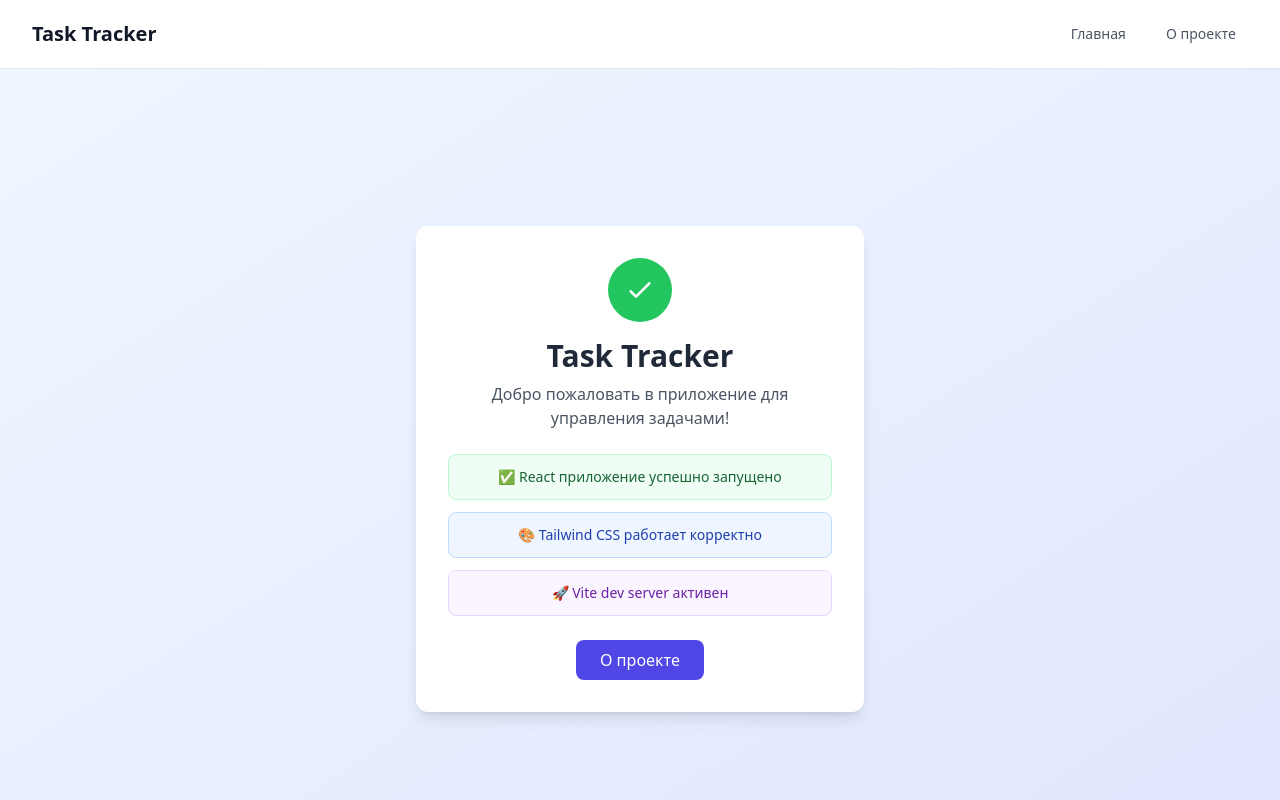
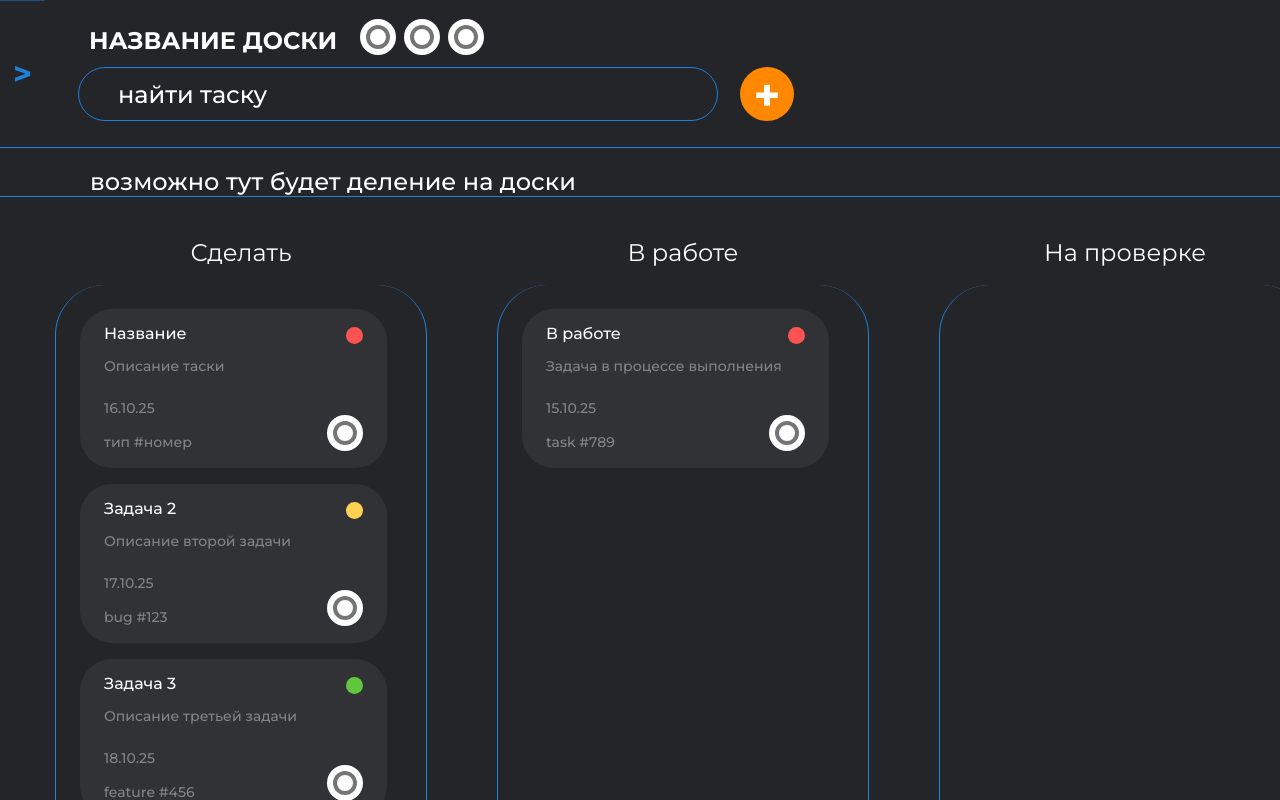
Before and after one commit to BPE2301-6/frontend, a React (Vite) app: page / in a window 1280 px wide. Shown: the top 800 px of the page. Built offline with nearby package versions, Linux system fonts and the light colour scheme.

Commit message:
[FRONT-1] feat(homepage): setting tailwind and made page in design (#4)

```diff
--- a/src/app/App.jsx
+++ b/src/app/App.jsx
@@ -1,12 +1,13 @@
 import { BrowserRouter as Router, Routes, Route } from 'react-router-dom';
 import RootLayout from '@app/layouts/RootLayout';
+import KanbanBoard from '@widgets/KanbanBoard';
 
 function App() {
   return (
     <Router>
       <RootLayout>
         <Routes>
-          <Route path="/" element={<HomePage />} />
+          <Route path="/" element={<KanbanBoard />} />
           <Route path="/about" element={<AboutPage />} />
         </Routes>
       </RootLayout>
--- a/src/app/layouts/RootLayout.jsx
+++ b/src/app/layouts/RootLayout.jsx
@@ -1,39 +1,7 @@
 function RootLayout({ children }) {
   return (
-    <div className="min-h-screen bg-gray-50">
-      <header className="bg-white shadow-sm border-b">
-        <div className="max-w-7xl mx-auto px-4 sm:px-6 lg:px-8">
-          <div className="flex justify-between items-center py-4">
-            <div className="flex items-center">
-              <h1 className="text-xl font-semibold text-gray-900">Task Tracker</h1>
-            </div>
-            <nav className="flex space-x-4">
-              <a
-                href="/"
-                className="text-gray-600 hover:text-gray-900 px-3 py-2 rounded-md text-sm font-medium transition-colors"
-              >
-                Главная
-              </a>
-              <a
-                href="/about"
-                className="text-gray-600 hover:text-gray-900 px-3 py-2 rounded-md text-sm font-medium transition-colors"
-              >
-                О проекте
-              </a>
-            </nav>
-          </div>
-        </div>
-      </header>
-
-      <main className="flex-1">{children}</main>
-
-      <footer className="bg-white border-t mt-auto">
-        <div className="max-w-7xl mx-auto px-4 sm:px-6 lg:px-8 py-4">
-          <p className="text-center text-gray-500 text-sm">
-            © 2024 Task Tracker. Создано с помощью React + Vite + Tailwind CSS
-          </p>
-        </div>
-      </footer>
+    <div className="min-h-screen bg-figma-bg overflow-hidden">
+      {children}
     </div>
   );
 }
--- a/src/shared/styles/globals.css
+++ b/src/shared/styles/globals.css
@@ -1,3 +1,6 @@
+/* Import Montserrat font */
+@import url('https://fonts.googleapis.com/css2?family=Montserrat:wght@400;500;700&display=swap');
+
 /* Tailwind base imports */
 @tailwind base;
 @tailwind components;
@@ -8,4 +11,9 @@ html,
 body,
 #root {
   height: 100%;
+  font-family: 'Montserrat', sans-serif;
+  background-color: #242528;
+  color: #FFFFFF;
+  margin: 0;
+  padding: 0;
 }
--- /dev/null
+++ b/src/widgets/KanbanBoard.jsx
@@ -0,0 +1,183 @@
+import React from 'react';
+
+// Компонент карточки задачи
+function TaskCard({ title, description, date, type, priority, assignee, className = "" }) {
+  const getPriorityColor = () => {
+    switch (priority) {
+      case 'high': return 'bg-figma-red';
+      case 'medium': return 'bg-figma-yellow';
+      case 'low': return 'bg-figma-green';
+      default: return 'bg-figma-red';
+    }
+  };
+
+  return (
+    <div className={`w-figma-card-width h-figma-card-height bg-figma-card rounded-figma-card relative ${className}`}>
+      {/* Приоритет */}
+      <div className={`absolute w-[17px] h-[17px] rounded-full ${getPriorityColor()} top-[18px] right-[24px]`}></div>
+
+      {/* Название */}
+      <div className="absolute top-[15px] left-[24px]">
+        <div className="text-figma-card-title font-montserrat font-medium text-figma-white leading-[20px]">
+          {title}
+        </div>
+      </div>
+
+      {/* Описание */}
+      <div className="absolute top-[49px] left-[24px]">
+        <div className="text-figma-card-text font-montserrat font-medium text-figma-text-secondary leading-[17px]">
+          {description}
+        </div>
+      </div>
+
+      {/* Дата */}
+      {date && (
+        <div className="absolute top-[91px] left-[24px]">
+          <div className="text-figma-card-text font-montserrat font-medium text-figma-text-secondary leading-[17px]">
+            {date}
+          </div>
+        </div>
+      )}
+
+      {/* Тип */}
+      <div className="absolute bottom-[17px] left-[24px]">
+        <div className="text-figma-card-text font-montserrat font-medium text-figma-text-secondary leading-[17px]">
+          {type}
+        </div>
+      </div>
+
+      {/* Аватар */}
+      <div className="absolute bottom-[17px] right-[24px]">
+        <div className="w-9 h-9 bg-figma-white rounded-full flex items-center justify-center">
+          <div className="w-6 h-6 border-4 border-figma-user-border rounded-full"></div>
+        </div>
+      </div>
+    </div>
+  );
+}
+
+// Компонент колонки
+function KanbanColumn({ title, tasks, className = "" }) {
+  return (
+    <div className={`w-figma-column-width h-figma-column-height border border-figma-blue border-t-0 rounded-t-figma-column relative ${className}`}>
+      {/* Заголовок колонки */}
+      <div className="absolute -top-[47px] left-1/2 transform -translate-x-1/2">
+        <div className="text-figma-title font-montserrat font-normal text-figma-white leading-[29px]">
+          {title}
+        </div>
+      </div>
+
+      {/* Задачи */}
+      <div className="pt-6 px-6 space-y-4">
+        {tasks.map((task, index) => (
+          <TaskCard key={index} {...task} />
+        ))}
+      </div>
+    </div>
+  );
+}
+
+// Основной компонент Kanban доски
+function KanbanBoard() {
+  const tasks = {
+    todo: [
+      {
+        title: 'Название',
+        description: 'Описание таски',
+        date: '16.10.25',
+        type: 'тип #номер',
+        priority: 'high',
+        assignee: 'A'
+      },
+      {
+        title: 'Задача 2',
+        description: 'Описание второй задачи',
+        date: '17.10.25',
+        type: 'bug #123',
+        priority: 'medium',
+        assignee: 'B'
+      },
+      {
+        title: 'Задача 3',
+        description: 'Описание третьей задачи',
+        date: '18.10.25',
+        type: 'feature #456',
+        priority: 'low',
+        assignee: 'C'
+      }
+    ],
+    inProgress: [
+      {
+        title: 'В работе',
+        description: 'Задача в процессе выполнения',
+        date: '15.10.25',
+        type: 'task #789',
+        priority: 'high',
+        assignee: 'D'
+      }
+    ],
+    review: [],
+    done: []
+  };
+
+  return (
+    <div className="w-[1831px] h-[1024px] bg-figma-bg relative">
+      {/* Меню/Заголовок */}
+      <div className="absolute w-full h-figma-header top-0 left-0 bg-figma-bg border-b border-figma-blue">
+        {/* Стрелка влево */}
+        <div className="absolute left-[13px] top-[54px] text-figma-arrow font-montserrat font-bold text-figma-blue leading-[39px]">
+          &gt;
+        </div>
+
+        {/* Вертикальная линия */}
+        <div className="absolute w-[1px] h-[148px] left-[44px] top-0 bg-figma-blue transform rotate-90 origin-top"></div>
+
+        {/* Название доски */}
+        <div className="absolute left-[89px] top-[26px] text-figma-title font-montserrat font-bold text-figma-white leading-[29px]">
+          НАЗВАНИЕ ДОСКИ
+        </div>
+
+        {/* Поле поиска */}
+        <div className="absolute w-[640px] h-[54px] left-[78px] top-[67px] border border-figma-blue rounded-figma-search">
+          <div className="absolute left-[39px] top-[12px] text-figma-title font-montserrat font-medium text-figma-white leading-[29px]">
+            найти таску
+          </div>
+        </div>
+
+        {/* Кнопка добавления */}
+        <div className="absolute w-[54px] h-[54px] left-[740px] top-[67px] bg-figma-orange rounded-full flex items-center justify-center">
+          <div className="text-figma-plus font-montserrat font-bold text-figma-white leading-[55px]">
+            +
+          </div>
+        </div>
+
+        {/* Аватары пользователей */}
+        <div className="absolute left-[360px] top-[19px] flex space-x-[8px]">
+          {['A', 'B', 'C'].map((user, index) => (
+            <div key={index} className="w-9 h-9 bg-figma-white rounded-full flex items-center justify-center">
+              <div className="w-6 h-6 border-4 border-figma-user-border rounded-full"></div>
+            </div>
+          ))}
+        </div>
+      </div>
+
+      {/* Текст под заголовком */}
+      <div className="absolute left-[90px] top-[167px] text-figma-title font-montserrat font-medium text-figma-white leading-[29px]">
+        возможно тут будет деление на доски
+      </div>
+
+      {/* Горизонтальная линия */}
+      <div className="absolute w-full h-[1px] left-0 top-[196px] bg-figma-blue"></div>
+
+      {/* Колонки Kanban */}
+      <div className="absolute left-[55px] top-[285px] flex space-x-[70px]">
+        <KanbanColumn title="Сделать" tasks={tasks.todo} />
+        <KanbanColumn title="В работе" tasks={tasks.inProgress} />
+        <KanbanColumn title="На проверке" tasks={tasks.review} />
+        <KanbanColumn title="Готово" tasks={tasks.done} />
+      </div>
+    </div>
+  );
+}
+
+export default KanbanBoard;
--- a/tailwind.config.js
+++ b/tailwind.config.js
@@ -1,6 +1,49 @@
 // Tailwind config: scan all jsx/js files
 export default {
   content: ['./index.html', './src/**/*.{js,jsx}'],
-  theme: { extend: {} },
+  theme: {
+    extend: {
+      colors: {
+        // Точные цвета из Figma CSS
+        'figma-bg': '#242528',
+        'figma-blue': '#1E80D9',
+        'figma-orange': '#FF8800',
+        'figma-white': '#FFFFFF',
+        'figma-card': '#313236',
+        'figma-text-secondary': '#838486',
+        'figma-user-border': '#757575',
+        'figma-red': '#FD5353',
+        'figma-yellow': '#FDD253',
+        'figma-green': '#62C53E',
+      },
+      fontFamily: {
+        'montserrat': ['Montserrat', 'sans-serif'],
+      },
+      fontWeight: {
+        'normal': '400',
+        'medium': '500',
+        'bold': '700',
+      },
+      fontSize: {
+        'figma-title': ['24px', '29px'],
+        'figma-card-title': ['16px', '20px'],
+        'figma-card-text': ['14px', '17px'],
+        'figma-plus': ['45px', '55px'],
+        'figma-arrow': ['32px', '39px'],
+      },
+      borderRadius: {
+        'figma-card': '32px',
+        'figma-column': '50px',
+        'figma-search': '32px',
+      },
+      spacing: {
+        'figma-header': '148px',
+        'figma-card-width': '307px',
+        'figma-card-height': '159px',
+        'figma-column-width': '372px',
+        'figma-column-height': '739px',
+      }
+    },
+  },
   plugins: [],
 };
```
